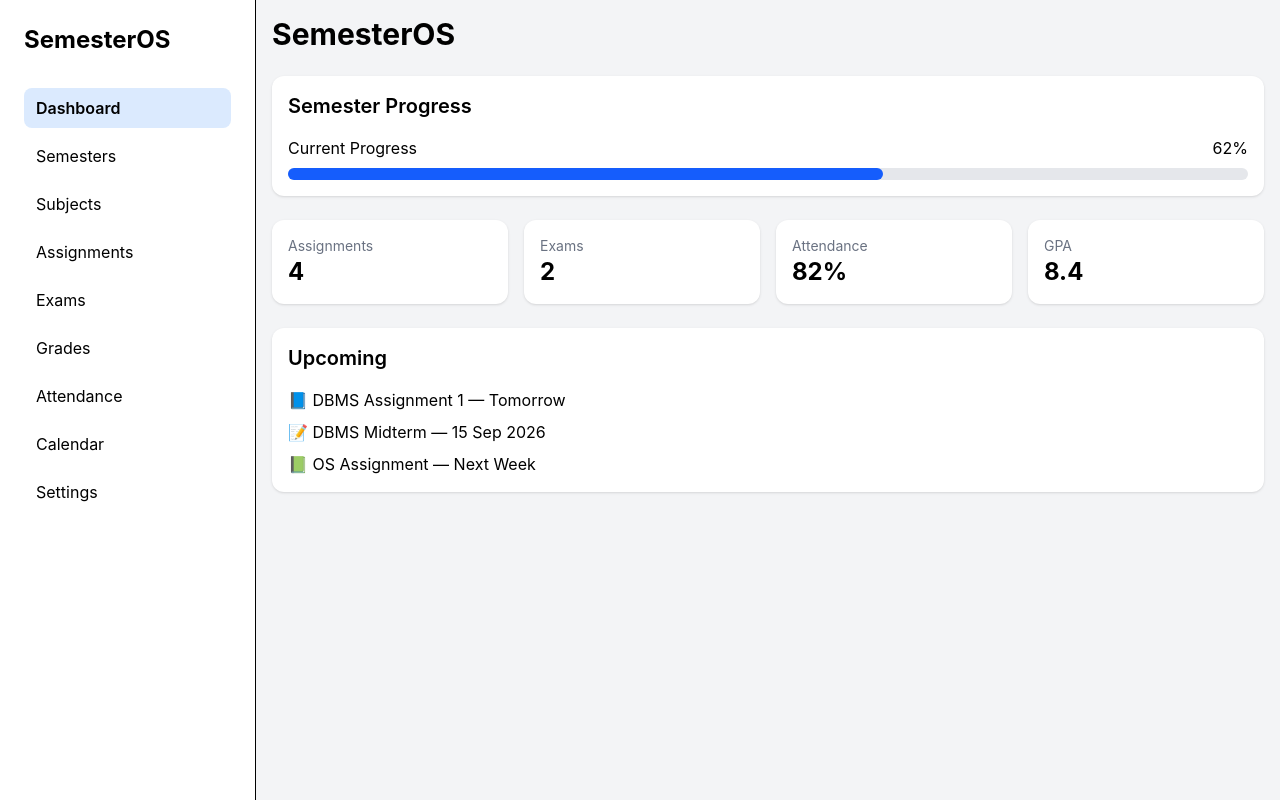
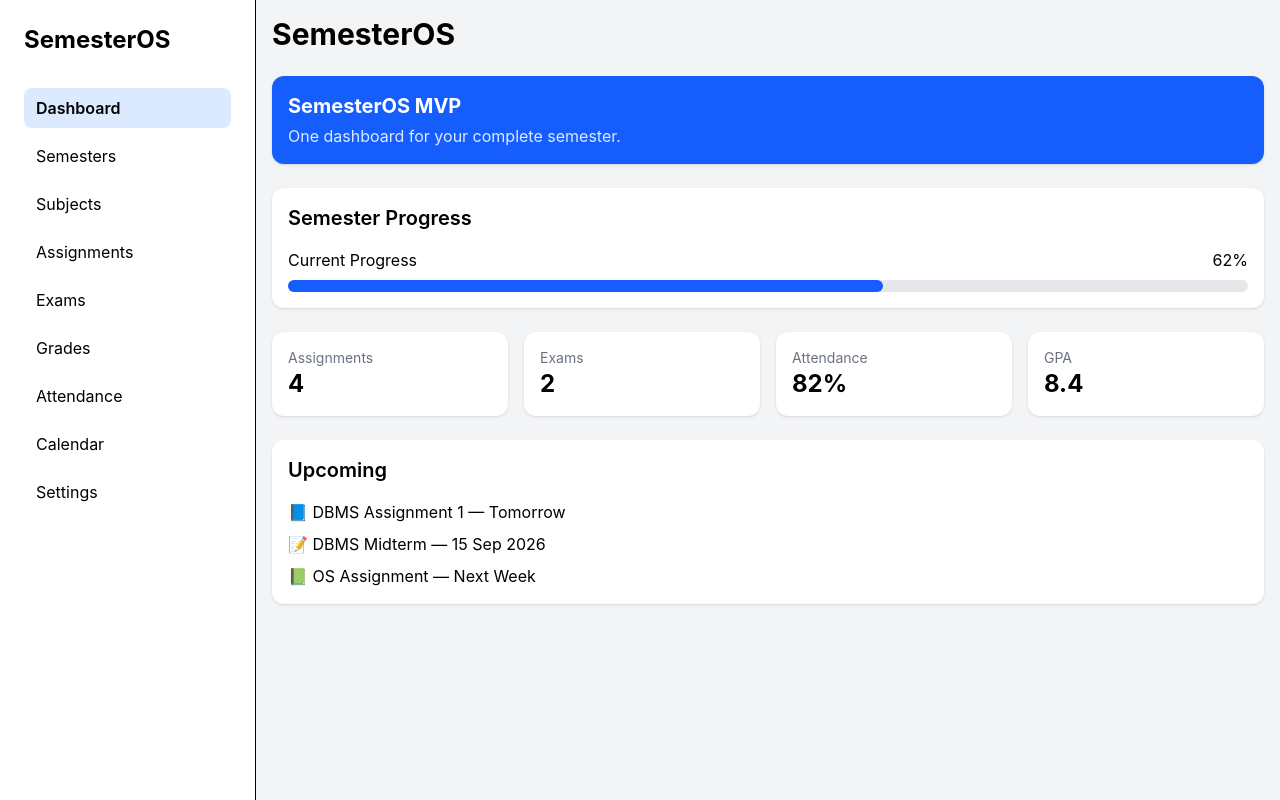
Before and after one commit to anupamlohar22/semester-os, a React (Vite) app in the folder frontend/: page / in a window 1280 px wide. Built offline with nearby package versions, Linux system fonts and the light colour scheme.

Commit message:
Add dashboard feature banner

```diff
--- /dev/null
+++ b/frontend/src/components/FeatureBanner.tsx
@@ -0,0 +1,15 @@
+function FeatureBanner() {
+  return (
+    <div className="mb-6 rounded-xl bg-blue-600 p-4 text-white shadow">
+      <h2 className="text-xl font-bold">
+        SemesterOS MVP
+      </h2>
+
+      <p className="mt-1 text-blue-100">
+        One dashboard for your complete semester.
+      </p>
+    </div>
+  );
+}
+
+export default FeatureBanner;
--- a/frontend/src/pages/DashboardPage.tsx
+++ b/frontend/src/pages/DashboardPage.tsx
@@ -2,10 +2,12 @@ import PageLayout from "../components/PageLayout";
 import StatCard from "../components/StatCard";
 import UpcomingCard from "../components/UpcomingCard";
 import SemesterProgress from "../components/SemesterProgress";
+import FeatureBanner from "../components/FeatureBanner";
 
 function DashboardPage() {
   return (
     <PageLayout title="SemesterOS">
+      <FeatureBanner />
       <SemesterProgress />
 
       <div className="mt-6 grid gap-4 md:grid-cols-2 lg:grid-cols-4">
```
